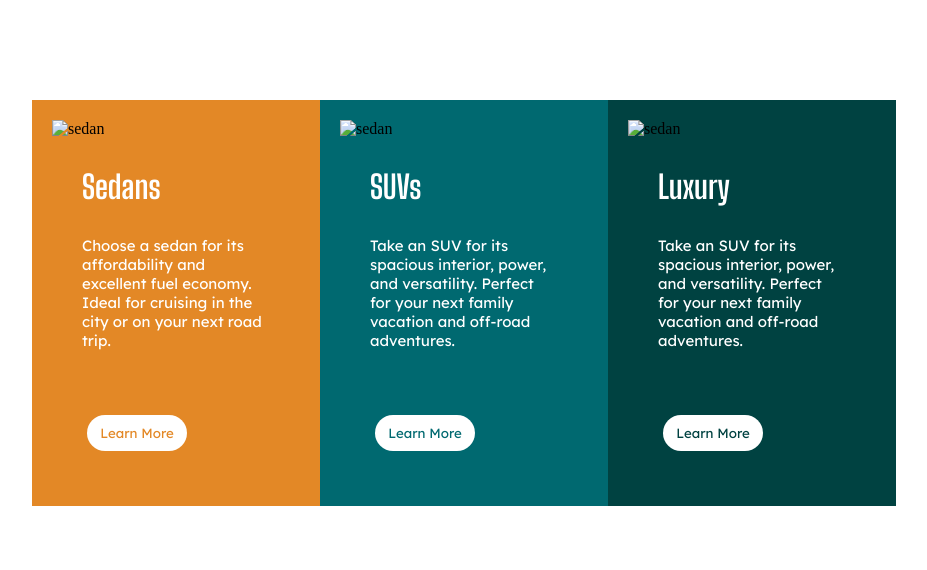
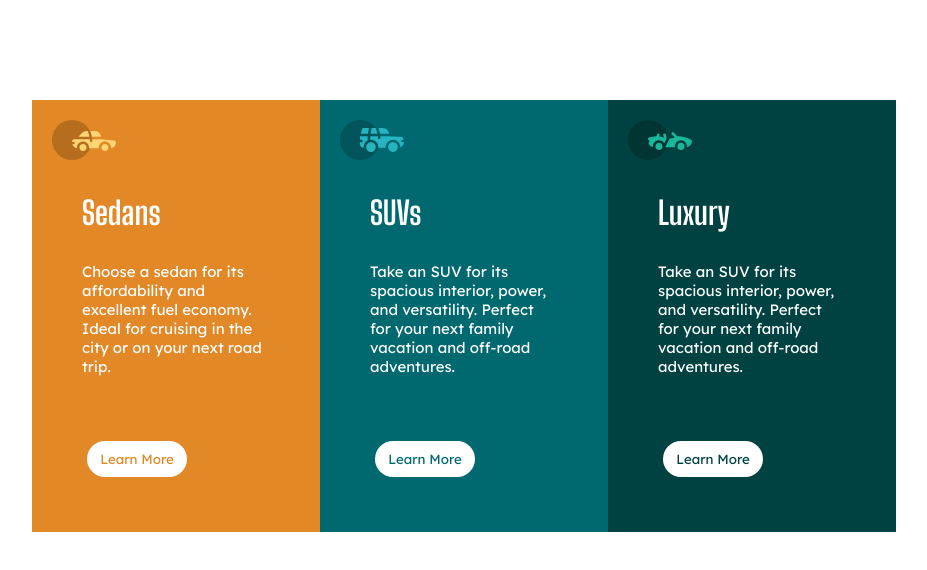
Before and after one commit to elishabhatti/3-column-preview-card, a plain HTML site: page index.html in a window 1280 px wide. Shown: the whole page, without its empty margins (176-1103 px from the left). Drawn offline with Linux system fonts and the light colour scheme; the site is published under a folder, as on GitHub Pages, so addresses that start at the root find nothing.

Commit message:
i correct my mistake

```diff
--- a/index.html
+++ b/index.html
@@ -92,21 +92,21 @@
 <body>
   <div class="container">
     <div class="card card-1">
-      <img src="/images/icon-sedans.svg" alt="sedan">
+      <img src="./images/icon-sedans.svg" alt="sedan">
       <h1>Sedans</h1>
       <p>Choose a sedan for its affordability and excellent fuel economy. Ideal for cruising in the city
         or on your next road trip.</p>
       <button class="btn-1">Learn More</button>
     </div>
     <div class="card card-2">
-      <img src="/images/icon-suvs.svg" alt="sedan">
+      <img src="./images/icon-suvs.svg" alt="sedan">
       <h1>SUVs</h1>
       <p>Take an SUV for its spacious interior, power, and versatility. Perfect for your next family vacation
         and off-road adventures.</p>
       <button class="btn-2">Learn More</button>
     </div>
     <div class="card card-3">
-      <img src="/images/icon-luxury.svg" alt="sedan">
+      <img src="./images/icon-luxury.svg" alt="sedan">
       <h1>Luxury</h1>
       <p>Take an SUV for its spacious interior, power, and versatility. Perfect for your next family vacation
         and off-road adventures.</p>
```
